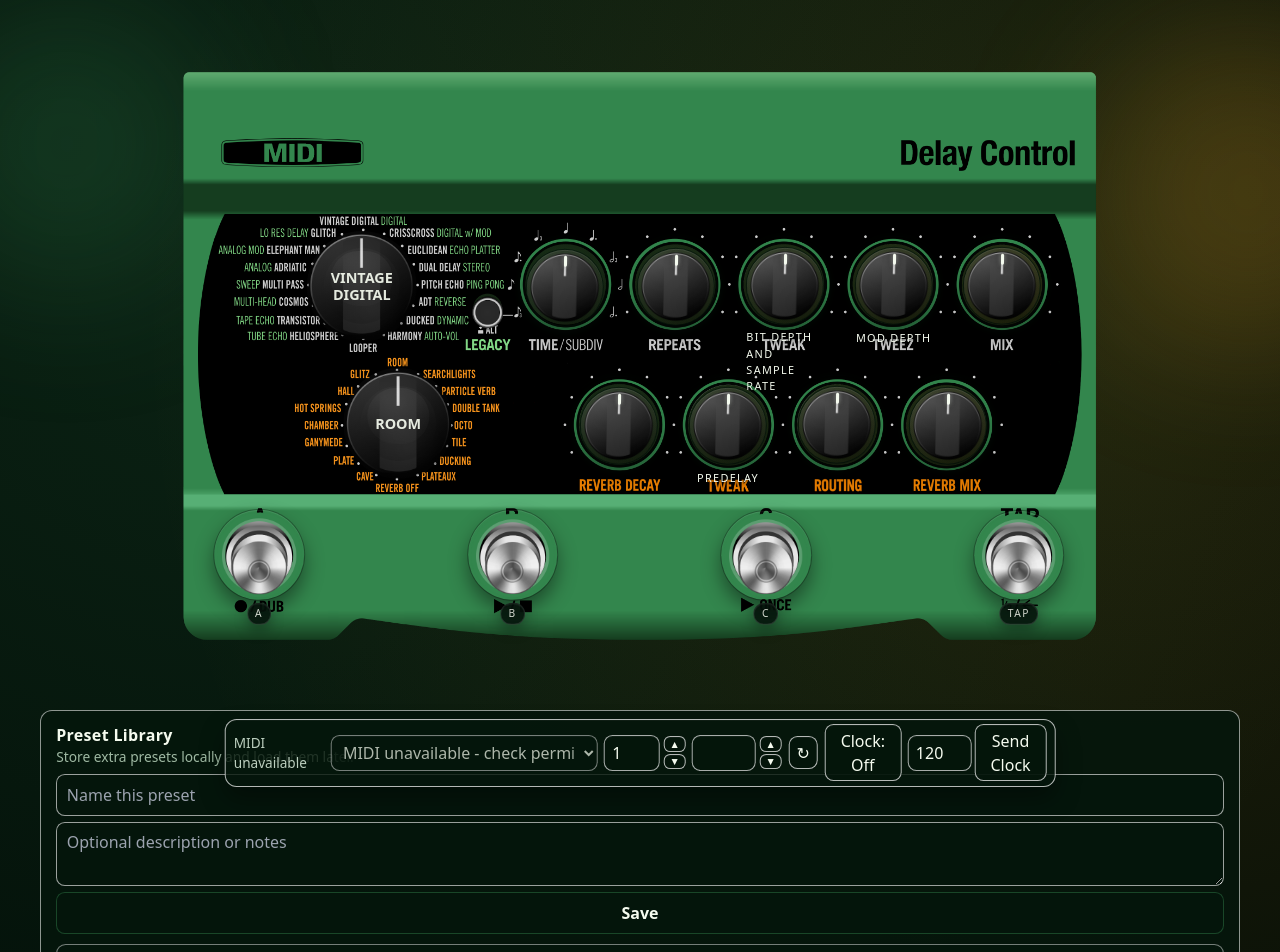
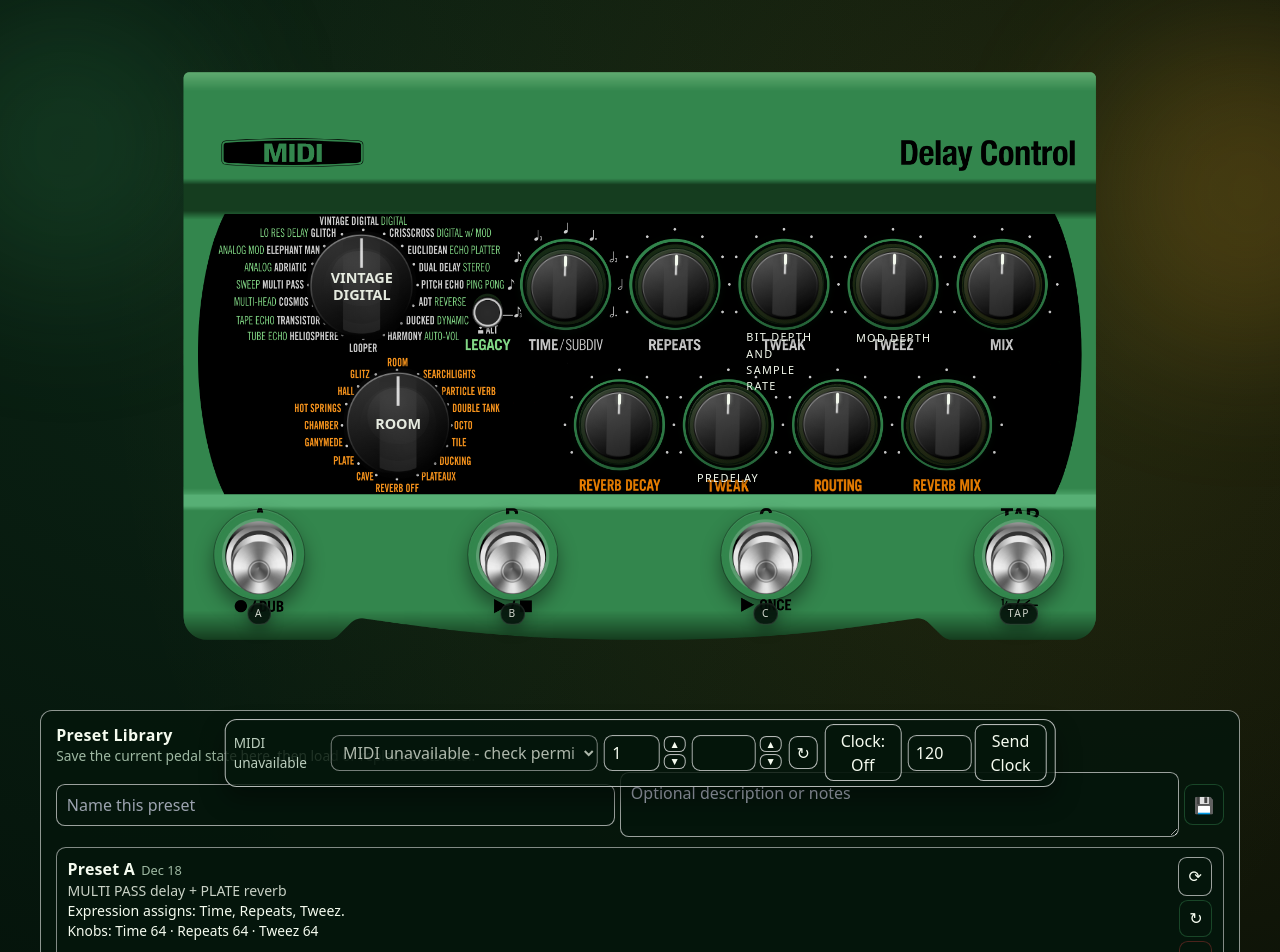
Before and after one commit to salmanj1/MacDLmkII, a React (Vite) app: page / in a window 1280 px wide. Shown: the top 952 px of the page. Built offline with nearby package versions, Linux system fonts and the light colour scheme.

Commit message:
feat: enhance PresetLibraryPanel with improved layout and updated button labels for clarity

```diff
--- a/src/App.module.less
+++ b/src/App.module.less
@@ -107,6 +107,7 @@
   gap: 0.6rem;
   position: sticky;
   top: 1rem;
+  align-self: start;
 }
 
 .debugToggle {
--- a/src/App.tsx
+++ b/src/App.tsx
@@ -1034,18 +1034,12 @@ type PresetLibraryEntry = {
 
             <aside className={styles.librarySide}>
               <PresetLibraryPanel
-            entries={presetLibrary.map(({ id, name, createdAt, summary, description }) => ({
-              id,
-              name,
-              createdAt,
-              summary,
-              description
-            }))}
-            loadingId={libraryLoadingId}
-            onSave={handleLibrarySave}
-            onLoad={handleLibraryLoad}
-            onUpdate={handleLibraryUpdate}
-            onDelete={handleLibraryDelete}
+                entries={presetLibrary}
+                loadingId={libraryLoadingId}
+                onSave={handleLibrarySave}
+                onLoad={handleLibraryLoad}
+                onUpdate={handleLibraryUpdate}
+                onDelete={handleLibraryDelete}
           />
             </aside>
           </div>
--- a/src/components/organisms/PresetLibraryPanel/PresetLibraryPanel.module.less
+++ b/src/components/organisms/PresetLibraryPanel/PresetLibraryPanel.module.less
@@ -24,12 +24,14 @@
 .subtitle {
   color: @textMuted;
   font-size: 0.86rem;
+  line-height: 1.35;
 }
 
 .saveRow {
   display: grid;
-  grid-template-columns: 1fr;
+  grid-template-columns: 1fr 1fr auto;
   gap: 0.35rem;
+  align-items: center;
 }
 
 .input {
@@ -56,15 +58,16 @@
   background: fade(@panel, 92%);
   color: @textPrimary;
   font-weight: 700;
-  padding: 0.5rem 0.7rem;
+  padding: 0.45rem 0.55rem;
   border-radius: 0.55rem;
   cursor: pointer;
   box-shadow: none;
+  white-space: nowrap;
 }
 
 .list {
   display: grid;
-  gap: 0.4rem;
+  gap: 0.5rem;
 }
 
 .empty {
@@ -73,22 +76,31 @@
 }
 
 .row {
-  display: grid;
-  grid-template-columns: 1fr auto;
-  align-items: center;
+  display: flex;
+  gap: 0.55rem;
+  align-items: flex-start;
   padding: 0.55rem 0.65rem;
   border-radius: 0.6rem;
-  background: fade(@panel, 94%);
-  border: 1px solid fade(@borderSoft, 45%);
+  background: fade(@panel, 96%);
+  border: 1px solid fade(@borderSoft, 50%);
 }
 
 .meta {
   display: grid;
   gap: 0.15rem;
+  flex: 1 1 auto;
+  min-width: 0;
+}
+
+.nameLine {
+  display: flex;
+  gap: 0.4rem;
+  align-items: baseline;
 }
 
 .name {
-  font-weight: 700;
+  font-weight: 800;
+  letter-spacing: 0.01em;
 }
 
 .date {
@@ -97,22 +109,43 @@
 }
 
 .summary {
-  color: fade(@textPrimary, 78%);
-  font-size: 0.85rem;
-  line-height: 1.25;
+  color: fade(@textPrimary, 82%);
+  font-size: 0.88rem;
+  line-height: 1.2;
 }
 
 .description {
   color: @textPrimary;
-  font-size: 0.9rem;
+  font-size: 0.88rem;
+  line-height: 1.2;
+  white-space: pre-wrap;
+}
+
+.expressionGroup {
+  display: grid;
+  gap: 0.15rem;
+  margin-top: 0.2rem;
+}
+
+.expressionTitle {
+  font-size: 0.82rem;
+  color: @textMuted;
+  text-transform: uppercase;
+  letter-spacing: 0.05em;
+}
+
+.expressionValues {
+  font-size: 0.86rem;
+  color: @textPrimary;
   line-height: 1.35;
-  white-space: pre-wrap;
 }
 
 .actions {
   display: flex;
-  gap: 0.4rem;
-  align-items: center;
+  flex-direction: column;
+  gap: 0.25rem;
+  align-items: flex-end;
+  justify-content: flex-start;
 }
 
 .loadButton {
@@ -128,9 +161,10 @@
   border: 1px solid fade(@glow, 35%);
   background: fade(@panel, 92%);
   color: @textPrimary;
-  padding: 0.4rem 0.6rem;
+  padding: 0.35rem 0.55rem;
   border-radius: 0.55rem;
   cursor: pointer;
+  white-space: nowrap;
 }
 
 .deleteButton {
--- a/src/components/organisms/PresetLibraryPanel/PresetLibraryPanel.tsx
+++ b/src/components/organisms/PresetLibraryPanel/PresetLibraryPanel.tsx
@@ -1,4 +1,5 @@
 import { useState } from 'react';
+import type { Mode } from '../../../data/commonParams';
 import styles from './PresetLibraryPanel.module.less';
 
 type PresetLibraryEntry = {
@@ -7,6 +8,15 @@ type PresetLibraryEntry = {
   createdAt: number;
   summary: string;
   description?: string;
+  snapshot: {
+    mode: Mode;
+    detent: number;
+    reverbDetent: number;
+    delayControlValues: Record<Mode, Record<string, number>>;
+    reverbControlValues: Record<string, number>;
+    tapSubdivisionIndex: number;
+    tapBpm: number;
+  };
 };
 
 type PresetLibraryPanelProps = {
@@ -34,7 +44,9 @@ const PresetLibraryPanel = ({
       <div className={styles.header}>
         <div>
           <div className={styles.title}>Preset Library</div>
-          <div className={styles.subtitle}>Store extra presets locally and load them later.</div>
+          <div className={styles.subtitle}>
+            Save the current pedal state here, then load or replace slots later.
+          </div>
         </div>
         <div className={styles.saveRow}>
           <input
@@ -58,8 +70,9 @@ const PresetLibraryPanel = ({
               setName('');
               setDescription('');
             }}
+            aria-label="Save current preset"
           >
-            Save
+            💾
           </button>
         </div>
       </div>
@@ -69,17 +82,31 @@ const PresetLibraryPanel = ({
         {entries.map((entry) => (
           <div key={entry.id} className={styles.row} role="listitem">
             <div className={styles.meta}>
-              <div className={styles.name}>{entry.name}</div>
-              <div className={styles.date}>
-                {new Date(entry.createdAt).toLocaleString(undefined, {
-                  month: 'short',
-                  day: 'numeric'
-                })}
+              <div className={styles.nameLine}>
+                <span className={styles.name}>
+                  {(entry.name.split('—')[0] || entry.name).trim() || 'Preset'}
+                </span>
+                <span className={styles.date}>
+                  {new Date(entry.createdAt).toLocaleString(undefined, {
+                    month: 'short',
+                    day: 'numeric'
+                  })}
+                </span>
               </div>
-              <div className={styles.summary}>{entry.summary}</div>
+              <div className={styles.summary}>{entry.summary || entry.description}</div>
               {entry.description ? (
                 <div className={styles.description}>{entry.description}</div>
               ) : null}
+              <div className={styles.expressionValues}>
+                {(() => {
+                  const delayValues = entry.snapshot.delayControlValues[entry.snapshot.mode] || {};
+                  const read = (id: string) => {
+                    const val = delayValues[id];
+                    return typeof val === 'number' ? val : '—';
+                  };
+                  return `Knobs: Time ${read('time')} · Repeats ${read('repeats')} · Tweez ${read('tweez')}`;
+                })()}
+              </div>
             </div>
             <div className={styles.actions}>
               <button
@@ -87,16 +114,18 @@ const PresetLibraryPanel = ({
                 className={styles.loadButton}
                 onClick={() => onLoad(entry.id)}
                 disabled={loadingId === entry.id}
+                aria-label={`Load ${entry.name}`}
               >
-                {loadingId === entry.id ? 'Loading…' : 'Load'}
+                {loadingId === entry.id ? '…' : '⟳'}
               </button>
               <button
                 type="button"
                 className={styles.updateButton}
                 onClick={() => onUpdate(entry.id)}
                 disabled={loadingId === entry.id}
+                aria-label={`Update ${entry.name} with current settings`}
               >
-                Update
+                ↻
               </button>
               <button
                 type="button"
```
